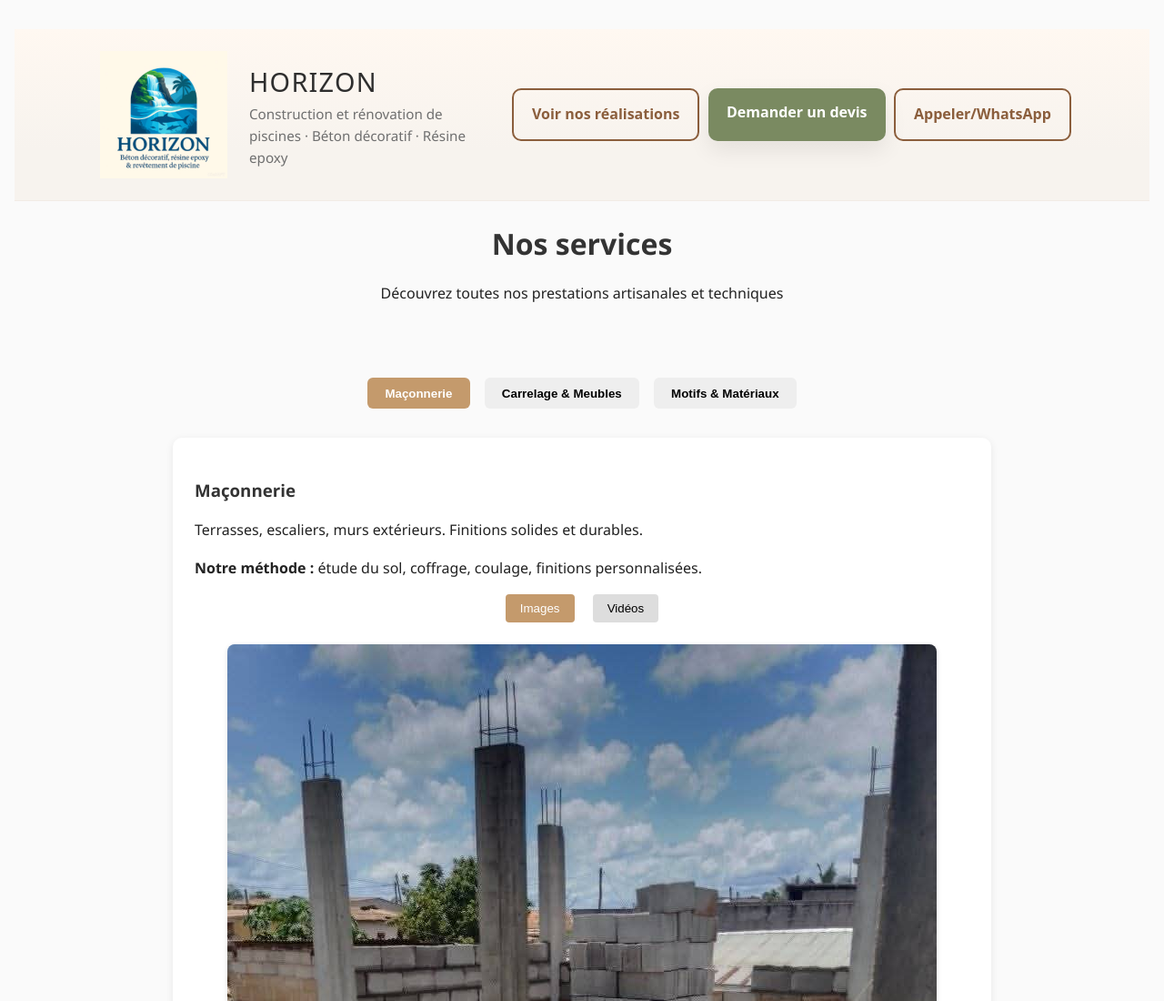
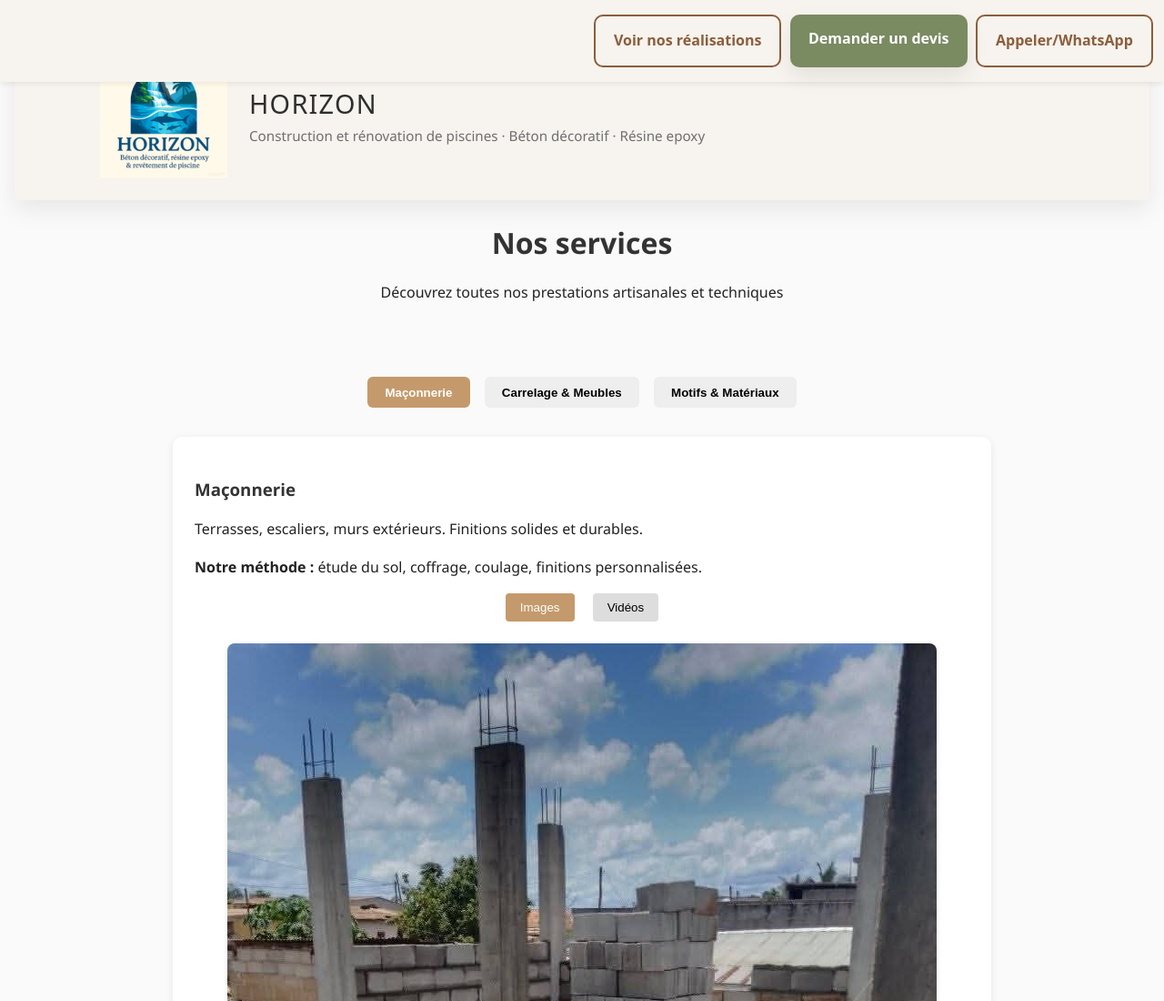
Before and after one commit to BDEMNA/Horizon, a plain HTML site: page services.html in a window 1280 px wide. Shown: the top 1100 px of the page at 91% size. Drawn offline with Linux system fonts and the light colour scheme.

Commit message:
Update style-services.css

```diff
--- a/style-services.css
+++ b/style-services.css
@@ -77,12 +77,21 @@
    En-tête avec logo
 ------------------------------ */
 .site-header {
-  background: linear-gradient(180deg, #fff8f1 0%, var(--creme) 70%);
-  border-bottom: 1px solid rgba(46, 46, 46, 0.06);
   position: sticky;
   top: 0;
-  z-index: 10;
-  backdrop-filter: saturate(1.1) blur(6px);
+  z-index: 100;
+  background: var(--creme);
+  box-shadow: var(--shadow-soft);
+}
+.header-actions {
+  position: fixed;
+  top: 0;
+  left: 0;
+  right: 0;
+  z-index: 100;
+  background: var(--creme);
+  padding: 1rem 0.75rem;
+  box-shadow: 0 2px 6px rgba(0, 0, 0, 0.08);
 }
 
 .header-content {
```
